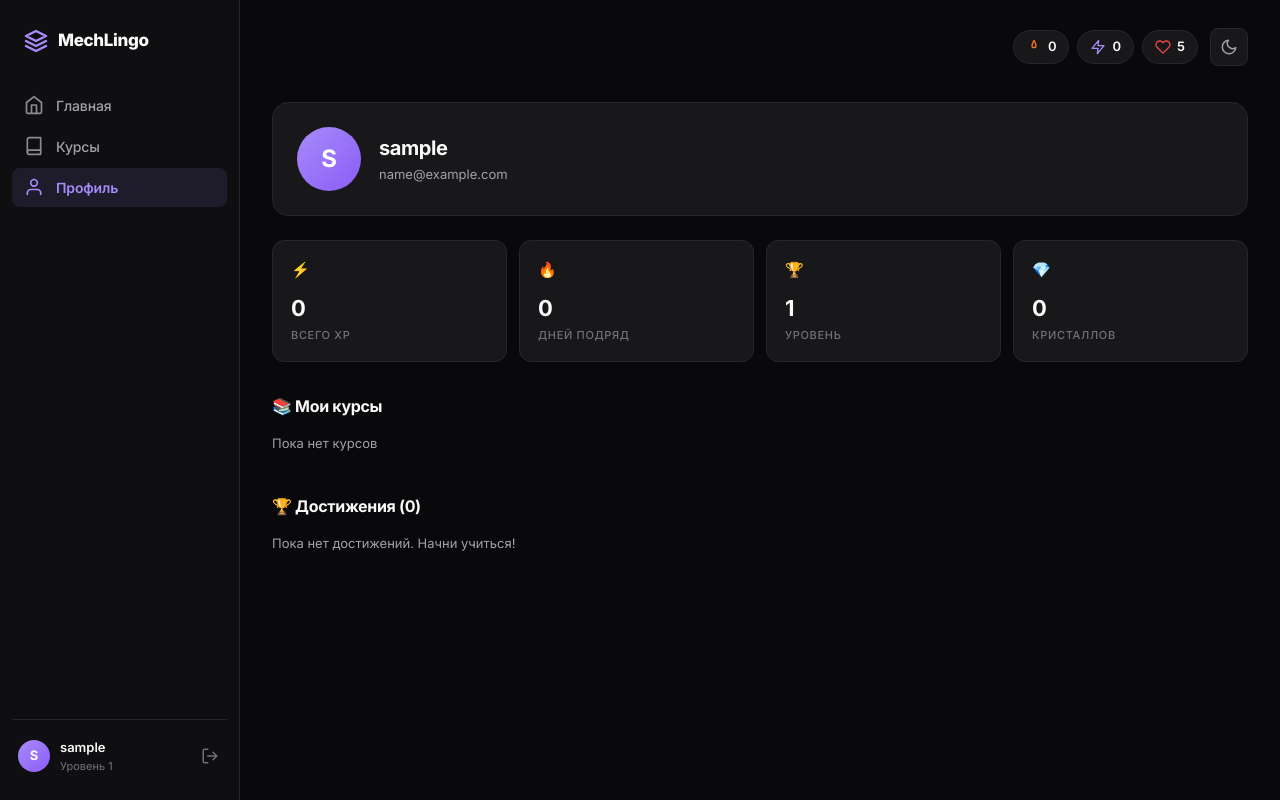
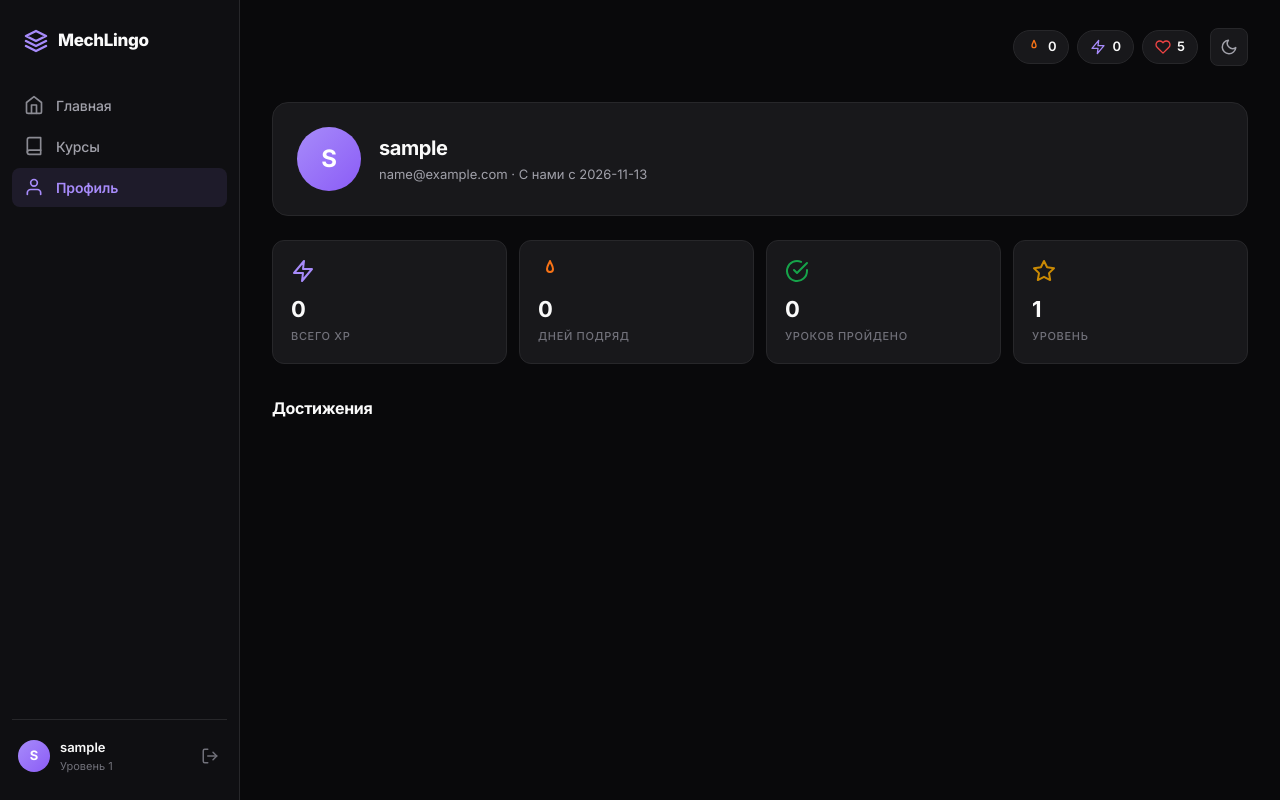
Before and after one commit to amal1a67/mechlingo, a Flask app: page /profile in a window 1280 px wide. Run offline with Flask 3, Linux system fonts and the light colour scheme; the visitor is signed in with stand-in values (Sample User, id 1); data comes from the database, SQL or seed files in the repository.

Commit message:
Update profile.html

```diff
--- a/templates/profile.html
+++ b/templates/profile.html
@@ -1,73 +1,77 @@
 {% extends "base.html" %}
 {% block title %}Профиль — MechLingo{% endblock %}
 {% set active = 'profile' %}
+
 {% block content %}
 <div class="page-container">
 
+    <!-- Шапка профиля -->
     <div class="profile-header">
         <div class="profile-avatar">{{ user.username[0]|upper }}</div>
         <div class="profile-info">
             <h1>{{ user.username }}</h1>
-            <p>{{ user.email }}</p>
+            <p>{{ user.email }} · С нами с {{ user.created_at[:10] }}</p>
         </div>
     </div>
 
+    <!-- Статистика -->
     <div class="stats-grid">
         <div class="stat-card-lg">
-            <div class="stat-card-icon">⚡</div>
+            <div class="stat-card-icon" style="color: var(--primary);">
+                <svg width="24" height="24" viewBox="0 0 24 24" fill="none" stroke="currentColor" stroke-width="2" stroke-linecap="round" stroke-linejoin="round"><polygon points="13 2 3 14 12 14 11 22 21 10 12 10 13 2"/></svg>
+            </div>
             <div class="stat-card-value">{{ stats.xp }}</div>
             <div class="stat-card-label">Всего XP</div>
         </div>
+
         <div class="stat-card-lg">
-            <div class="stat-card-icon">🔥</div>
+            <div class="stat-card-icon" style="color: #f97316;">
+                <svg width="24" height="24" viewBox="0 0 24 24" fill="none" stroke="currentColor" stroke-width="2" stroke-linecap="round" stroke-linejoin="round"><path d="M12 2c1 3 3 5 3 8a3 3 0 0 1-6 0c0-3 2-5 3-8z"/></svg>
+            </div>
             <div class="stat-card-value">{{ stats.streak }}</div>
             <div class="stat-card-label">Дней подряд</div>
         </div>
+
         <div class="stat-card-lg">
-            <div class="stat-card-icon">🏆</div>
+            <div class="stat-card-icon" style="color: #16a34a;">
+                <svg width="24" height="24" viewBox="0 0 24 24" fill="none" stroke="currentColor" stroke-width="2" stroke-linecap="round" stroke-linejoin="round"><path d="M22 11.08V12a10 10 0 1 1-5.93-9.14"/><polyline points="22 4 12 14.01 9 11.01"/></svg>
+            </div>
+            <div class="stat-card-value">{{ stats.total_lessons }}</div>
+            <div class="stat-card-label">Уроков пройдено</div>
+        </div>
+
+        <div class="stat-card-lg">
+            <div class="stat-card-icon" style="color: #ca8a04;">
+                <svg width="24" height="24" viewBox="0 0 24 24" fill="none" stroke="currentColor" stroke-width="2" stroke-linecap="round" stroke-linejoin="round"><polygon points="12 2 15.09 8.26 22 9.27 17 14.14 18.18 21.02 12 17.77 5.82 21.02 7 14.14 2 9.27 8.91 8.26 12 2"/></svg>
+            </div>
             <div class="stat-card-value">{{ stats.level }}</div>
             <div class="stat-card-label">Уровень</div>
         </div>
-        <div class="stat-card-lg">
-            <div class="stat-card-icon">💎</div>
-            <div class="stat-card-value">{{ stats.gems }}</div>
-            <div class="stat-card-label">Кристаллов</div>
-        </div>
     </div>
 
+    <!-- Достижения -->
     <section class="section">
-        <h2>📚 Мои курсы</h2>
-        {% if user_courses %}
-        <div class="courses-grid">
-            {% for c in user_courses %}
-            <a href="/course/{{ c.id }}" class="course-card">
-                <div class="course-icon" style="background: {{ c.color }}20; color: {{ c.color }};">{{ c.icon }}</div>
-                <div class="course-info">
-                    <div class="course-name">{{ c.name }}</div>
+        <h2>Достижения</h2>
+
+        <div class="achievements-grid">
+            {% for a in all_achievements %}
+                {% set is_earned = a.id in earned_ids %}
+                <div class="achievement-card" style="{% if not is_earned %}opacity: 0.5; grayscale: 1;{% endif %}">
+                    <div style="font-size: 32px; margin-bottom: 10px;">
+                        {% if is_earned %}{{ a.icon }}{% else %}🔒{% endif %}
+                    </div>
+                    <div class="achievement-title" style="{% if is_earned %}color: var(--primary);{% endif %}">
+                        {{ a.title }}
+                    </div>
+                    <div class="achievement-desc">
+                        {{ a.description }}
+                    </div>
+                    {% if is_earned %}
+                    <div style="font-size: 10px; color: var(--success); font-weight: 700; margin-top: 8px;">ПОЛУЧЕНО</div>
+                    {% endif %}
                 </div>
-            </a>
             {% endfor %}
         </div>
-        {% else %}
-        <p class="text-muted">Пока нет курсов</p>
-        {% endif %}
-    </section>
-
-    <section class="section">
-        <h2>🏆 Достижения ({{ achievements|length }})</h2>
-        {% if achievements %}
-        <div class="achievements-grid">
-            {% for a in achievements %}
-            <div class="achievement-card">
-                <div class="achievement-icon">{{ a.icon }}</div>
-                <div class="achievement-title">{{ a.title }}</div>
-                <div class="achievement-desc">{{ a.description }}</div>
-            </div>
-            {% endfor %}
-        </div>
-        {% else %}
-        <p class="text-muted">Пока нет достижений. Начни учиться!</p>
-        {% endif %}
     </section>
 
 </div>
```
